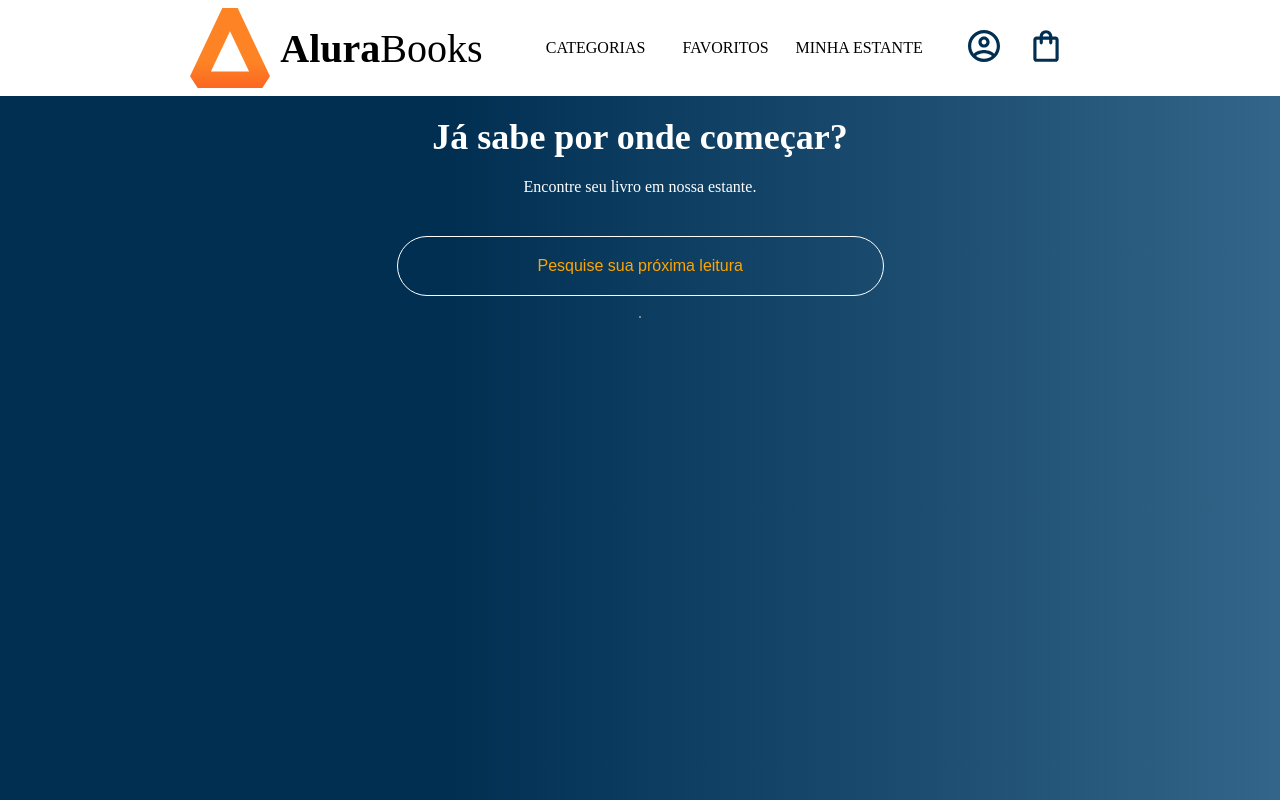
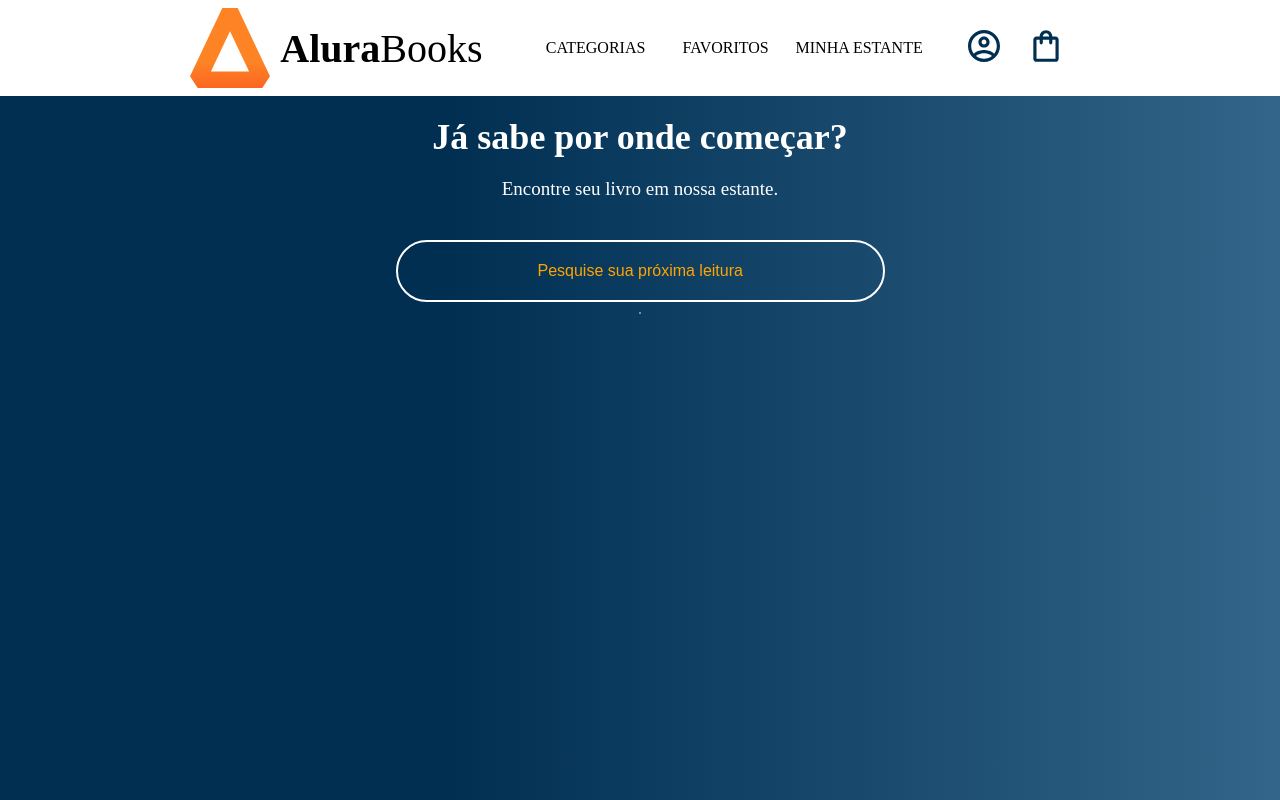
Before and after one commit to lucasairesdev/AluraBooks, a React (Vite) app: page / in a window 1280 px wide. Shown: the top 800 px of the page. Built offline with nearby package versions, Linux system fonts and the light colour scheme.

Commit message:
Instalando react router dom e importando BrowserRouter, Routes e Route para o projeto

```diff
--- a/package.json
+++ b/package.json
@@ -11,7 +11,8 @@
   },
   "dependencies": {
     "react": "^18.3.1",
-    "react-dom": "^18.3.1"
+    "react-dom": "^18.3.1",
+    "react-router-dom": "^7.0.2"
   },
   "devDependencies": {
     "@eslint/js": "^9.15.0",
--- a/src/App.css
+++ b/src/App.css
@@ -1,7 +1,7 @@
 .App {
     width: 100vw;
     height: 100vh;
-    background-image: linear-gradient(90deg, #002F52 35%, #326589);
+    background-image: linear-gradient(90deg, #002F52 45%, #326589);
   }
 
 
--- a/src/components/Pesquisa/Pesquisa.css
+++ b/src/components/Pesquisa/Pesquisa.css
@@ -1,14 +1,11 @@
 input {
-  border: 1px solid #fff;
+  border: 2px solid #fff;
   background: transparent;
-  border: 1px solid #fff;
   padding: 20px 140px;
   border-radius: 50px;
   width: 205px;
-  color: #fff;
+  color: orange;
   font-size: 16px;
-  margin-bottom: 10px;
-
   &::placeholder {
     color: orange;
     font-size: 16px;
@@ -24,18 +21,20 @@ input {
   text-align: center;
   padding: 20px 0;
   height: 100vh;
+  width: 100vw;
+  overflow: auto;
 }
 
 .TituloPesquisa {
   color: #fff;
   font-size: 36px;
   text-align: center;
-  width: 100%;
+  width: 100vw;
   margin-bottom: 20px;
 }
 
 .SubtituloPesquisa {
-  font-size: 16px;
+  font-size: 19px;
   font-weight: 500;
   margin-bottom: 40px;
 }
@@ -46,13 +45,14 @@ input {
   align-items: center;
   text-align: center;
   margin: 10px;
+
 }
 
 .resultadoPesquisa img {
   max-width: 100%;
   height: auto;
   border: 1px solid #ccc;
-  border-radius: 5px;
+  border-radius: 8px;
 }
 
 .ContainerPesquisa .gridResultados {
@@ -60,7 +60,7 @@ input {
   grid-template-columns: repeat(auto-fit, minmax(150px, 1fr));
   gap: 20px;
   width: 100%;
-  max-width: 800px;
+  max-width: 500px;
 }
 
 .resultadoPesquisa img:hover {
--- a/src/components/UltimosLancamentos/UltimosLancamentos.jsx
+++ b/src/components/UltimosLancamentos/UltimosLancamentos.jsx
@@ -1,5 +1,6 @@
 import { livros } from "./dadosUltimosLancamentos";
 import "./UltimosLancamentos.css";
+
 
 export const UltimosLancamentos = () => {
   return (
```
Also changed, not shown: 1 other file (tests, documents, lock files or other folders).
